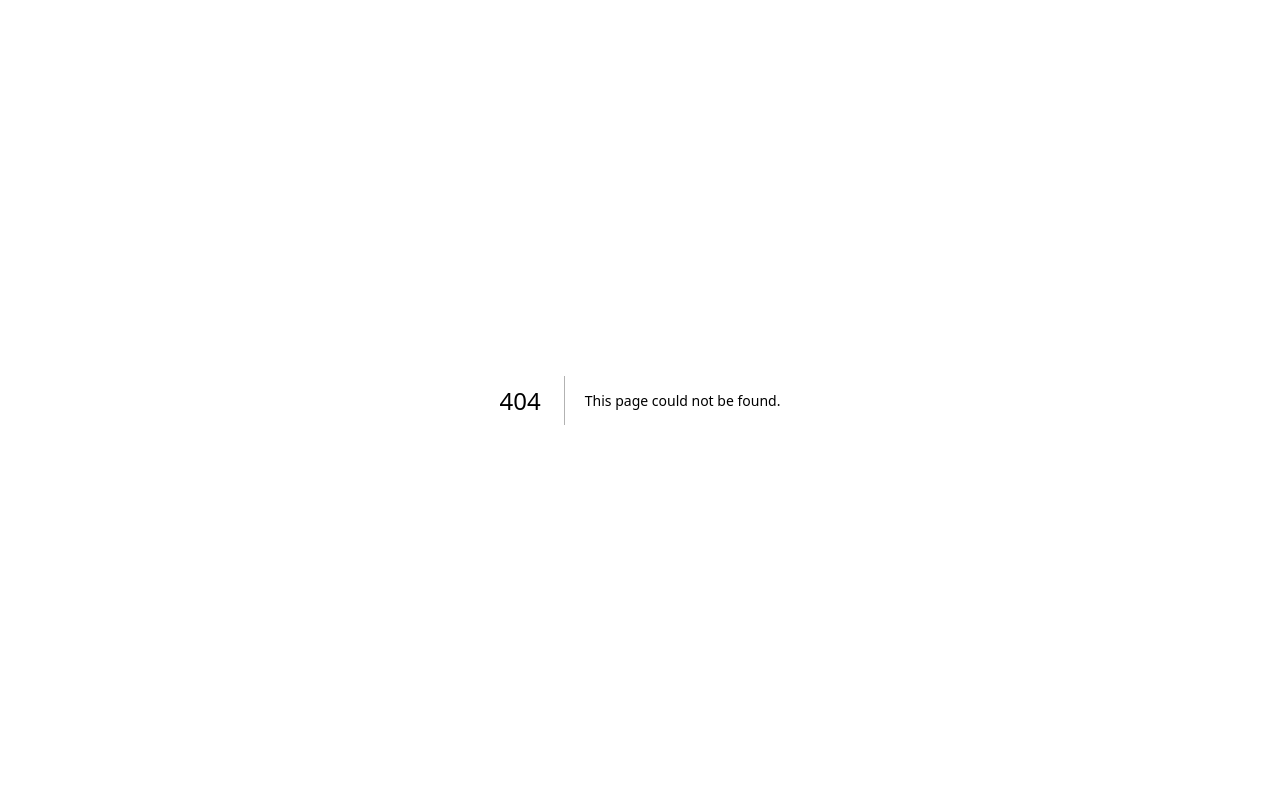
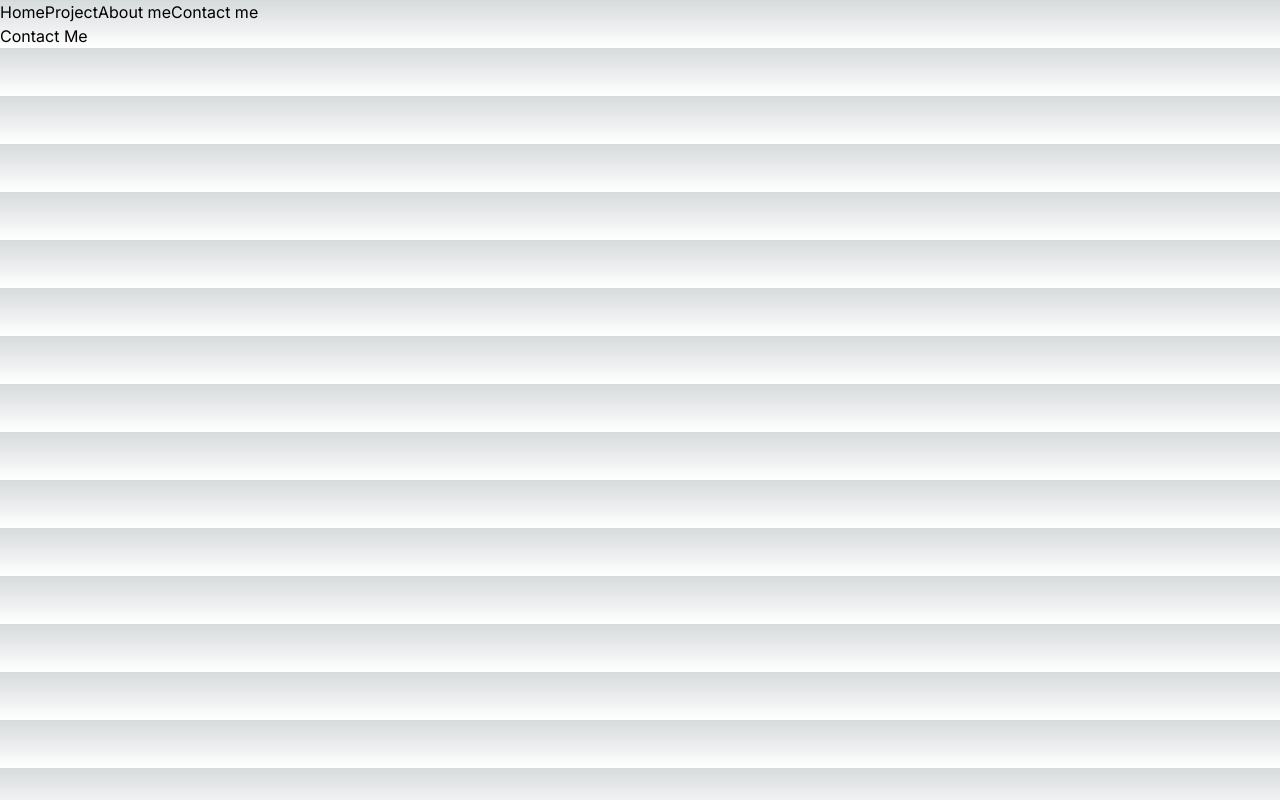
Before and after one commit to Henrylo1227/personal-profile, a Next.js app: page /contact-me in a window 1280 px wide. Before the commit this address had no page. Built offline with nearby package versions, Linux system fonts and the light colour scheme.

Commit message:
create navbar

```diff
--- /dev/null
+++ b/app/about-me/page.js
@@ -0,0 +1,15 @@
+import React from 'react';
+
+export const metadata = {
+    title: 'Henry Lo | About Me',
+    description: 'Learn more about his interest and education'
+}
+
+
+export default function AboutMe() {
+    return (
+        <div>
+            About Me
+        </div>
+    );
+}
--- /dev/null
+++ b/app/contact-me/page.js
@@ -0,0 +1,17 @@
+import React from 'react';
+
+export const metadata = {
+    title: 'Henry Lo | Contact Me',
+    description: 'Reach out and contact Henry',
+}
+
+
+const ContactMe = () => {
+    return (
+        <div>
+           Contact Me
+        </div>
+    );
+};
+
+export default ContactMe;
--- a/app/layout.js
+++ b/app/layout.js
@@ -1,17 +1,24 @@
 import './globals.css'
 import { Inter } from 'next/font/google'
+import NavBar from '@/component/navBar'
 
 const inter = Inter({ subsets: ['latin'] })
 
 export const metadata = {
-  title: 'Create Next App',
-  description: 'Generated by create next app',
+  title: 'Henry LO',
+  description: `Henry Lo's Personal Page`,
+  icons: {
+    icon: '../public/favicon.png'
+  },
 }
 
 export default function RootLayout({ children }) {
   return (
     <html lang="en">
-      <body className={inter.className}>{children}</body>
+      <body className={inter.className}>
+        <NavBar/>
+        {children}
+      </body>
     </html>
   )
 }
--- a/app/page.js
+++ b/app/page.js
@@ -1,5 +1,7 @@
+import NavBar from "@/component/navBar"
+
 export default function Home() {
   return (
-    <div>Hello World</div>
+    <>Home</>
   )
 }
--- /dev/null
+++ b/app/project/page.js
@@ -0,0 +1,14 @@
+import React from 'react';
+
+export const metadata = {
+    title: 'Henry Lo | Projects',
+    description: 'The projects that I have completed',
+}
+
+export default function Project () {
+    return (
+        <div>
+           Project
+        </div>
+    );
+};
--- /dev/null
+++ b/component/navBar.js
@@ -0,0 +1,14 @@
+import Link from 'next/link';
+
+const navBar = () => {
+    return (
+        <div>
+            <Link href='/'>Home</Link>
+            <Link href='/project'>Project</Link>
+            <Link href='/about-me'>About me</Link>
+            <Link href='/contact-me'>Contact me</Link>
+        </div>
+    );
+};
+
+export default navBar;
```
Also changed, not shown: app/icon.png (added), public/images/favicon.png (deleted).
